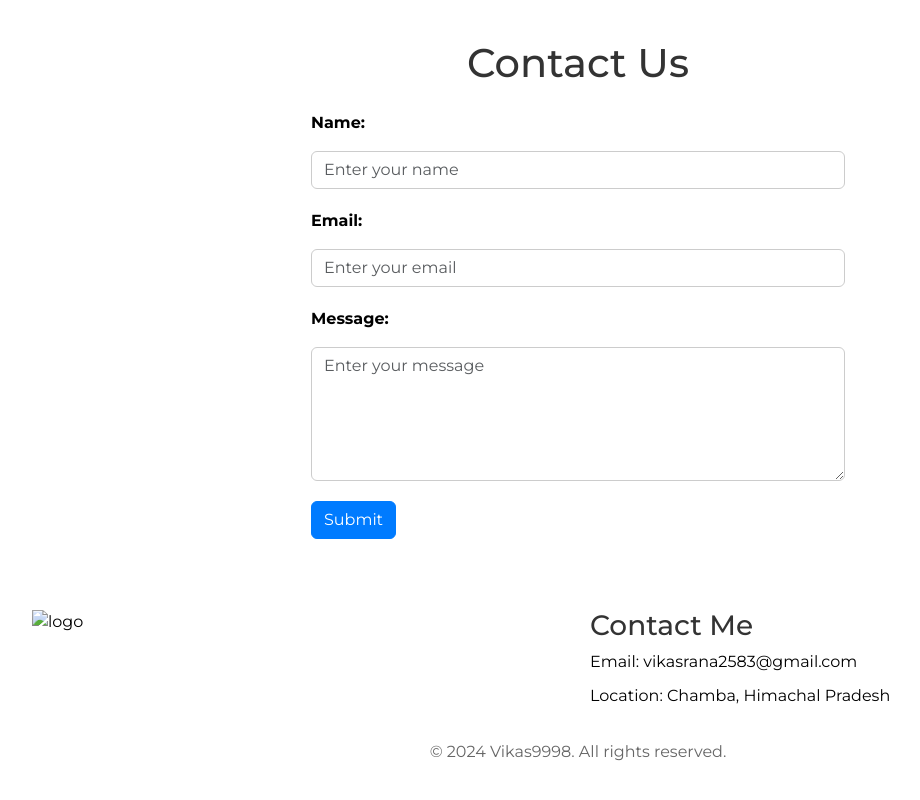
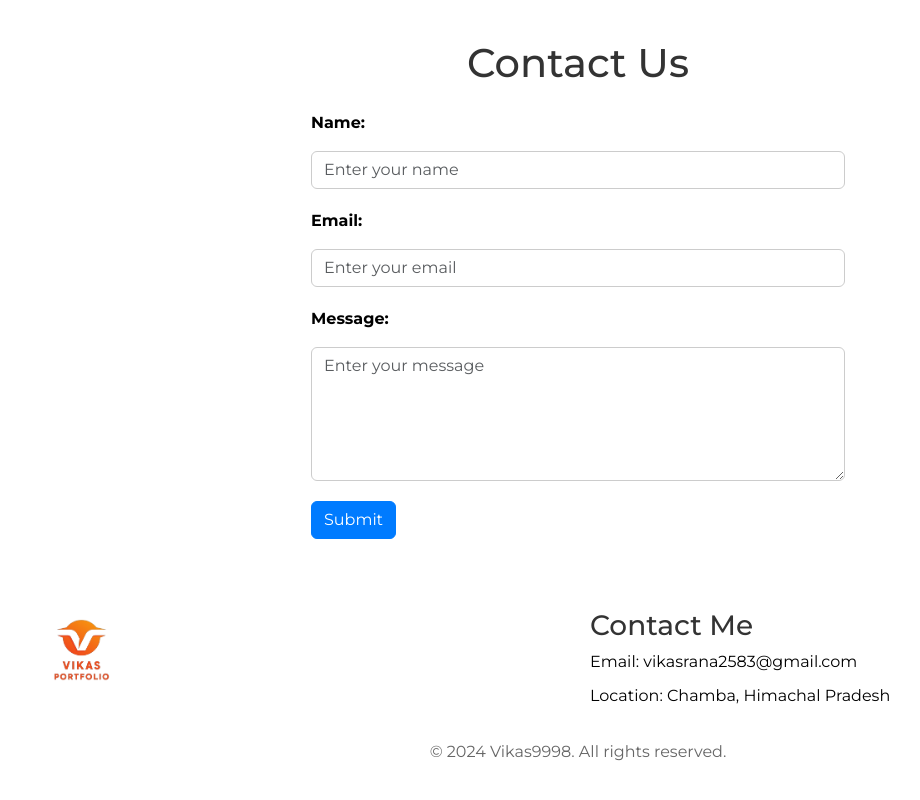
Before and after one commit to Vikasrana0007/Portfolio-bootstrap, a plain HTML site: page index.html in a window 1280 px wide. Shown: the part 4533-5333 px from the top of the page, without its empty margins (62-982 px from the left). Drawn offline with nearby package versions, Linux system fonts and the light colour scheme; the site is published under a folder, as on GitHub Pages, so addresses that start at the root find nothing.

Commit message:
added logo

```diff
--- a/index.html
+++ b/index.html
@@ -377,7 +377,7 @@ Check your email for reply.`);
     <div class="container">
       <div class="row">
         <div class="col-md-6">
-          <img src="/mylogo.png" alt="logo" width="100px">
+          <img src="mylogo.png" alt="logo" width="100px">
         </div>
         <div class="col-md-6">
           <h3>Contact Me</h3>
```
